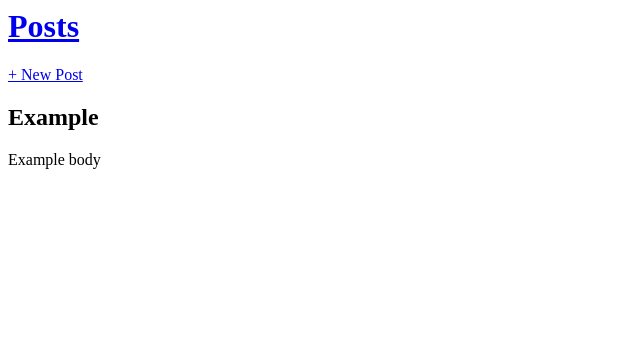
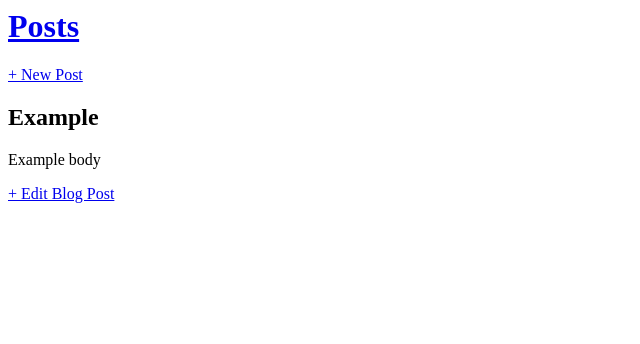
Before and after one commit to MawiraIke/django-implementation, a Django app: page /post/1/ in a window 1280 px wide. Shown: the top 344 px of the page, without its empty margins (0-640 px from the left). Run offline with Django 3.2, Linux system fonts and the light colour scheme; data comes from the database, SQL or seed files in the repository; both versions use the stored data as it was after the commit.

Commit message:
Edit post
Signed-off-by: MawiraIkemawiraike@gmail.com <mawiraike@gmail.com>

```diff
--- a/django_project/settings.py
+++ b/django_project/settings.py
@@ -15,7 +15,6 @@ import os
 # Build paths inside the project like this: os.path.join(BASE_DIR, ...)
 BASE_DIR = os.path.dirname(os.path.dirname(os.path.abspath(__file__)))
 
-
 # Quick-start development settings - unsuitable for production
 # See https://docs.djangoproject.com/en/2.2/howto/deployment/checklist/
 
@@ -26,7 +25,6 @@ SECRET_KEY = 'ck@yr4vdm4@@x!kj_e#0hd$+4#=(72sl%*36n*%g%(y#nl2q)d'
 DEBUG = True
 
 ALLOWED_HOSTS = []
-
 
 # Application definition
 
@@ -70,7 +68,6 @@ TEMPLATES = [
 
 WSGI_APPLICATION = 'django_project.wsgi.application'
 
-
 # Database
 # https://docs.djangoproject.com/en/2.2/ref/settings/#databases
 
@@ -80,7 +77,6 @@ DATABASES = {
         'NAME': os.path.join(BASE_DIR, 'db.sqlite3'),
     }
 }
-
 
 # Password validation
 # https://docs.djangoproject.com/en/2.2/ref/settings/#auth-password-validators
@@ -100,7 +96,6 @@ AUTH_PASSWORD_VALIDATORS = [
     },
 ]
 
-
 # Internationalization
 # https://docs.djangoproject.com/en/2.2/topics/i18n/
 
@@ -114,7 +109,6 @@ USE_L10N = True
 
 USE_TZ = True
 
-
 # Static files (CSS, JavaScript, Images)
 # https://docs.djangoproject.com/en/2.2/howto/static-files/
 
--- a/hippo/urls.py
+++ b/hippo/urls.py
@@ -1,7 +1,9 @@
 from django.urls import path
 
-from .views import HomePageView, NewPostView, PostDetailView
+from .views import HomePageView, NewPostView, PostDetailView, PostUpdateView
 
-urlpatterns = [path('', HomePageView.as_view(), name='home'),
-               path('post/new', NewPostView.as_view(), name='add_post'),
-               path('post/<int:pk>/', PostDetailView.as_view(), name='post_detail')]
+urlpatterns = [
+    path('post/<int:pk>/edit/', PostUpdateView.as_view(), name='post_edit'),
+    path('', HomePageView.as_view(), name='home'),
+    path('post/new', NewPostView.as_view(), name='add_post'),
+    path('post/<int:pk>/', PostDetailView.as_view(), name='post_detail')]
--- a/hippo/views.py
+++ b/hippo/views.py
@@ -1,5 +1,5 @@
 from django.views.generic import ListView, DetailView
-from django.views.generic.edit import CreateView
+from django.views.generic.edit import CreateView, UpdateView
 
 from .models import Post
 
@@ -19,3 +19,9 @@ class NewPostView(CreateView):
 class PostDetailView(DetailView):
     model = Post
     template_name = "post_detail.html"
+
+
+class PostUpdateView(UpdateView):
+    model = Post
+    template_name = 'post_edit.html'
+    fields = ['title', 'body']
--- a/templates/post_detail.html
+++ b/templates/post_detail.html
@@ -1,11 +1,10 @@
 {% extends 'base.html' %}
 
 {% block content %}
-
     <div class="post-entry">
-        <h2 class="title"> {{ post.title }}</h2>
-        <p class="body"> {{ post.body }}</p>
+        <h2> {{ post.title }}</h2>
+        <p> {{ post.body }}</p>
     </div>
 
-
+    <a href="{% url 'post_edit' post.pk %}">+ Edit Blog Post</a>
 {% endblock content %}
```
Also changed, not shown: templates/post_edit.html (added, +9 -0 lines), README.md (added), db.sqlite3.
